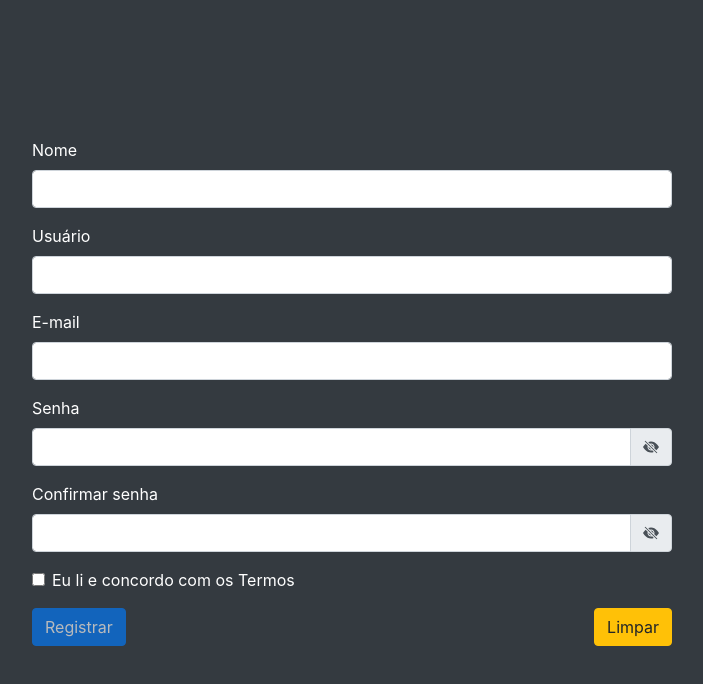
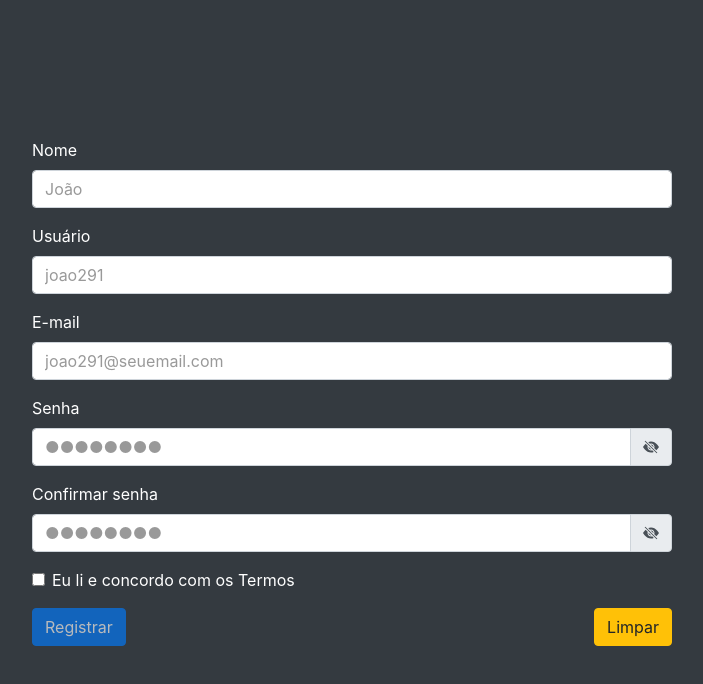
Before and after one commit to vitorhcl/pw3-cadastro, an Angular app: page / in a window 1280 px wide. Shown: the top 684 px of the page, without its empty margins (288-991 px from the left). Built offline with nearby package versions, Linux system fonts and the light colour scheme.

Commit message:
Adicionando placeholders e mudando a cor deles e do texto comum

```diff
--- a/src/app/cadastro/cadastro.component.css
+++ b/src/app/cadastro/cadastro.component.css
@@ -1,5 +1,28 @@
+div {
+  --cor_input: #222222;
+  --cor_placeholder: #999999;
+  --altura_input: 2.5rem;
+  --tamanho_fonte_input: 1.15rem;
+}
+
 .erro {
   color: rgb(255, 71, 71);
+}
+
+input, select, textarea {
+  color: var(--cor_input);
+}
+
+textarea:focus, input:focus {
+  color: var(--cor_input);
+}
+
+.form-control:input {
+  font-size: var(--tamanho_fonte_input);
+}
+
+.form-control::placeholder {
+  color: var(--cor_placeholder);
 }
 
 .register-form {
--- a/src/app/cadastro/cadastro.component.html
+++ b/src/app/cadastro/cadastro.component.html
@@ -5,30 +5,30 @@
 
       <div class="form-group">
         <label class="text-white">Nome</label>
-        <input type="text" class="form-control" formControlName="nome"/>
-        <div class="erro" *ngIf="cadastroForm.get('nome')?.errors?.['required'] && cadastroForm.get('nome')?.touched">
+        <input type="text" placeholder="João" class="form-control" formControlName="nome"/>
+        <div class="erro" *ngIf="cadastroForm.get('nome')?.errors?.['required'] && cadastroForm.get('nome')?.dirty">
           Nome obrigatório
         </div>
       </div>
 
       <div class="form-group">
         <label class="text-white">Usuário</label>
-        <input type="text" class="form-control" formControlName="usuario"/>
-        <div class="erro" *ngIf="cadastroForm.get('usuario')?.errors?.['required'] && cadastroForm.get('usuario')?.touched">
+        <input type="text" placeholder="joao291" class="form-control" formControlName="usuario"/>
+        <div class="erro" *ngIf="cadastroForm.get('usuario')?.errors?.['required'] && cadastroForm.get('usuario')?.dirty">
           Usuário obrigatório
         </div>
-        <div class="erro" *ngIf="(cadastroForm.get('usuario')?.errors?.['minlength'] || cadastroForm.get('usuario')?.errors?.['maxlength']) && cadastroForm.get('usuario')?.touched">
+        <div class="erro" *ngIf="(cadastroForm.get('usuario')?.errors?.['minlength'] || cadastroForm.get('usuario')?.errors?.['maxlength']) && cadastroForm.get('usuario')?.dirty">
           Usuário deve estar entre 3 e 15 caracteres
         </div>
       </div>
 
       <div class="form-group">
         <label class="text-white">E-mail</label>
-        <input type="email" class="form-control" formControlName="email"/>
-        <div class="erro" *ngIf="cadastroForm.get('email')?.errors?.['required'] && cadastroForm.get('email')?.touched">
+        <input type="email" placeholder="joao291@seuemail.com" class="form-control" formControlName="email"/>
+        <div class="erro" *ngIf="cadastroForm.get('email')?.errors?.['required'] && cadastroForm.get('email')?.dirty">
           E-mail obrigatório
         </div>
-        <div class="erro" *ngIf="cadastroForm.get('email')?.errors?.['email'] && cadastroForm.get('email')?.touched">
+        <div class="erro" *ngIf="cadastroForm.get('email')?.errors?.['email'] && cadastroForm.get('email')?.dirty">
           E-mail inválido
         </div>
       </div>
@@ -36,20 +36,21 @@
       <div class="form-group">
         <label class="text-white">Senha</label>
         <div class="input-group">
-          <input [type]="mostrarCampoSenha ? 'text' : 'password'" class="form-control" formControlName="senha"/>
+          <input placeholder="●●●●●●●●" [type]="mostrarCampoSenha ? 'text' : 'password'" class="form-control" formControlName="senha"/>
           <div class="input-group-append">
             <button class="input-group-text" (click)="mostrarCampoSenha = !mostrarCampoSenha">
               <svg xmlns="http://www.w3.org/2000/svg" width="16" height="16" fill="currentColor" class="bi bi-eye-slash-fill" viewBox="0 0 16 16">
                 <path d="m10.79 12.912-1.614-1.615a3.5 3.5 0 0 1-4.474-4.474l-2.06-2.06C.938 6.278 0 8 0 8s3 5.5 8 5.5a7.029 7.029 0 0 0 2.79-.588zM5.21 3.088A7.028 7.028 0 0 1 8 2.5c5 0 8 5.5 8 5.5s-.939 1.721-2.641 3.238l-2.062-2.062a3.5 3.5 0 0 0-4.474-4.474L5.21 3.089z"/>
                 <path d="M5.525 7.646a2.5 2.5 0 0 0 2.829 2.829l-2.83-2.829zm4.95.708-2.829-2.83a2.5 2.5 0 0 1 2.829 2.829zm3.171 6-12-12 .708-.708 12 12-.708.708z"/>
               </svg>
+
             </button>
           </div>
         </div>
-        <div class="erro" *ngIf="cadastroForm.get('senha')?.errors?.['required'] && cadastroForm.get('senha')?.touched">
+        <div class="erro" *ngIf="cadastroForm.get('senha')?.errors?.['required'] && cadastroForm.get('senha')?.dirty">
           Senha obrigatória
         </div>
-        <div class="erro" *ngIf="(cadastroForm.get('senha')?.errors?.['minlength'] || cadastroForm.get('senha')?.errors?.['maxlength']) && cadastroForm.get('senha')?.touched">
+        <div class="erro" *ngIf="(cadastroForm.get('senha')?.errors?.['minlength'] || cadastroForm.get('senha')?.errors?.['maxlength']) && cadastroForm.get('senha')?.dirty">
           Senha deve estar entre 8 e 12 caracteres
         </div>
       </div>
@@ -57,7 +58,7 @@
       <div class="form-group">
         <label class="text-white">Confirmar senha</label>
         <div class="input-group">
-          <input [type]="mostrarCampoConfirmarSenha ? 'text' : 'password'" class="form-control" formControlName="confirmaSenha"/>
+          <input placeholder="●●●●●●●●" [type]="mostrarCampoConfirmarSenha ? 'text' : 'password'" class="form-control" formControlName="confirmaSenha"/>
           <div class="input-group-append">
             <button class="input-group-text" (click)="mostrarCampoConfirmarSenha = !mostrarCampoConfirmarSenha">
               <svg xmlns="http://www.w3.org/2000/svg" width="16" height="16" fill="currentColor" class="bi bi-eye-slash-fill" viewBox="0 0 16 16">
@@ -67,10 +68,10 @@
             </button>
           </div>
         </div>
-        <div class="erro" *ngIf="cadastroForm.get('confirmaSenha')?.errors?.['required'] && cadastroForm.get('confirmaSenha')?.touched">
+        <div class="erro" *ngIf="cadastroForm.get('confirmaSenha')?.errors?.['required'] && cadastroForm.get('confirmaSenha')?.dirty">
           Confirme a senha
         </div>
-        <div class="erro" *ngIf="cadastroForm.errors?.['differentPasswords'] && cadastroForm.get('confirmaSenha')?.touched">
+        <div class="erro" *ngIf="cadastroForm.errors?.['differentPasswords'] && cadastroForm.get('confirmaSenha')?.dirty">
           As senhas estão diferentes
         </div>
       </div>
@@ -78,7 +79,7 @@
       <div class="form-group form-check">
         <input type="checkbox" class="form-check-input" formControlName="aceite"/>
         <label for="aceitaTermos" class="form-check-label text-white">Eu li e concordo com os Termos</label>
-        <div class="erro" *ngIf="cadastroForm.get('aceitaTermos')?.errors?.['required'] && cadastroForm.get('aceitaTermos')?.touched">
+        <div class="erro" *ngIf="cadastroForm.get('aceitaTermos')?.errors?.['required'] && cadastroForm.get('aceitaTermos')?.dirty">
           Aceite os Termos de uso
         </div>
       </div>
```
